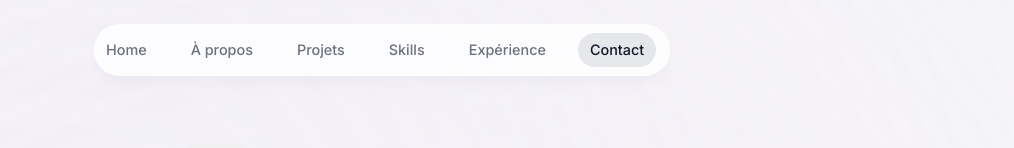
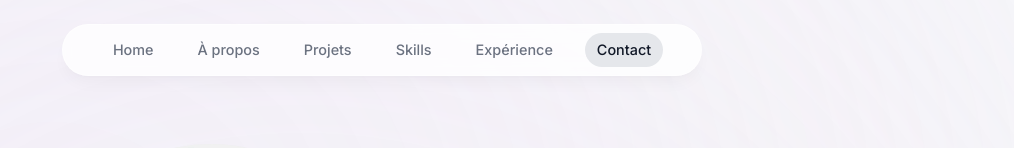
Before and after one commit to MatthieuTricoire/portfolio-2024, a Next.js app: page / in a window 1280 px wide. Shown: the top 148 px of the page, without its empty margins (258-1272 px from the left). Built offline with nearby package versions, Linux system fonts and the light colour scheme; no server answers.

Commit message:
update header width

```diff
--- a/components/header.tsx
+++ b/components/header.tsx
@@ -12,11 +12,11 @@
   return (
     <div className="z-[999] relative">
       <motion.div
-        className="fixed top-0 left-1/2 h-[4.5rem] -translate-x-1/2 w-full rounded-none border border-white border-opacity-40 bg-white bg-opacity-80 shadow-lg shadow-black/[0.03] backdrop-blur-[0.5rem] sm:top-6 sm:h-[3.25rem] sm:w-[36rem]  sm:rounded-full dark:bg-gray-900 dark:border-black/40 dark:bg-opacity-75"
+        className="fixed top-0 left-1/2 h-[4.5rem] -translate-x-1/2 w-full rounded-none border border-white border-opacity-40 bg-white bg-opacity-80 shadow-lg shadow-black/[0.03] backdrop-blur-[0.5rem] sm:top-6 sm:h-[3.25rem] sm:w-[40rem]  sm:rounded-full dark:bg-gray-900 dark:border-black/40 dark:bg-opacity-75"
         initial={{ y: -100, x: "-50%", opacity: 0 }}
         animate={{ y: 0, x: "-50%", opacity: 1 }}
       />
-      <nav className="flex fixed top-[0.15rem] left-1/2 h-12 -translate-x-1/2 py-2 sm:top-[1.7rem] sm:h-[initial] sm:py-0 sm:w-[36rem] ">
+      <nav className="flex fixed top-[0.15rem] left-1/2 h-12 -translate-x-1/2 py-2 sm:top-[1.7rem] sm:h-[initial] sm:py-0 sm:w-[40rem] justify-center  ">
         <ul className="flex  w-[22rem] flex-wrap items-center justify-center gap-y-1 text-[0.9rem] font-medium text-gray-500 sm:w-[initial] sm:flex-nowrap sm:gap-5">
           {links.map((link) => (
             <motion.li
@@ -29,7 +29,7 @@
                 className={clsx(
                   "w-full p-3 hover:text-gray-900 transition items-center flex justify-center dark:text-gray-500 dark:hover:text-gray-300",
                   {
-                    "text-gray-900 dark:text-gray-100":
+                    "text-gray-900 dark:text-gray-300":
                       activeSection === link.name,
                   },
                 )}
```
